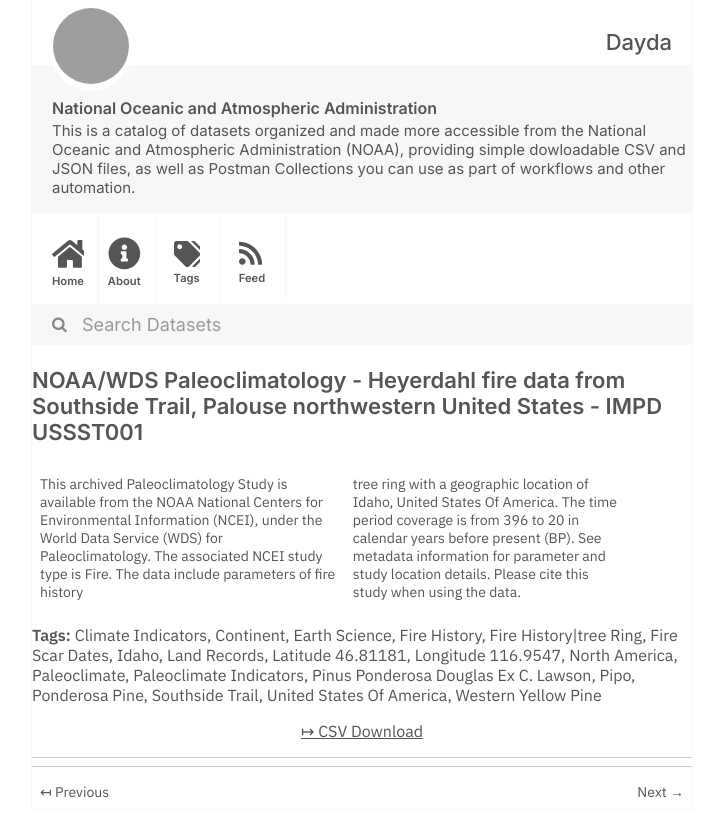
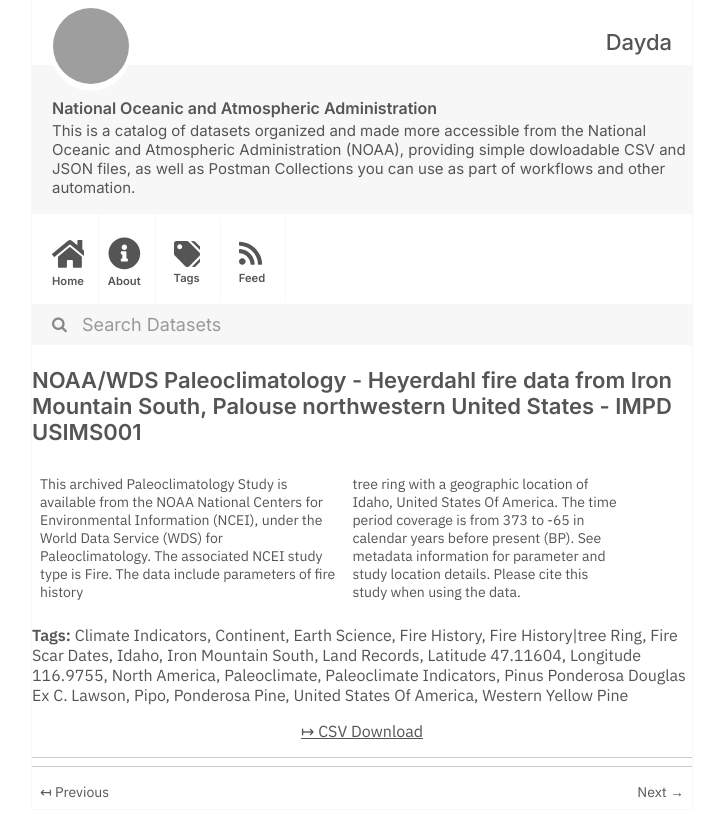
Before and after one commit to dayda-entities/national-oceanic-and-atmospheric-administration, a Jekyll site: the page built from _posts/2020-12-18-noaawds-paleoclimatology-heyer.md, in a window 1280 px wide, cut to the strip 0-837 px from the top of the page. Shown: the whole strip, without its empty margins (278-994 px from the left). Built offline with Jekyll 4.4.1, drawn with Linux system fonts in a browser that asks for light colours; grey boxes are pictures that could not be loaded.

Commit message:
Publish Data

```diff
--- a/_posts/2020-12-18-noaawds-paleoclimatology-heyer.md
+++ b/_posts/2020-12-18-noaawds-paleoclimatology-heyer.md
@@ -1,9 +1,9 @@
 ---
 title: >-
-  NOAA/WDS Paleoclimatology - Heyerdahl fire data from Southside Trail, Palouse
-  northwestern United States - IMPD USSST001
-created: '2020-12-18T23:00:16.343939'
-modified: '2020-12-18T23:00:16.343946'
+  NOAA/WDS Paleoclimatology - Heyerdahl fire data from Iron Mountain South,
+  Palouse northwestern United States - IMPD USIMS001
+created: '2020-12-18T22:59:46.640361'
+modified: '2020-12-18T22:59:46.640368'
 state: active
 type: dataset
 tags:
@@ -14,23 +14,23 @@ tags:
   - Fire History|tree Ring
   - Fire Scar Dates
   - Idaho
+  - Iron Mountain South
   - Land Records
-  - Latitude 46.81181
-  - Longitude  116.9547
+  - Latitude 47.11604
+  - Longitude  116.9755
   - North America
   - Paleoclimate
   - Paleoclimate Indicators
   - Pinus Ponderosa Douglas Ex C. Lawson
   - Pipo
   - Ponderosa Pine
-  - Southside Trail
   - United States Of America
   - Western Yellow Pine
 groups: []
 csv_url: >-
-  https://www.ncei.noaa.gov/pub/data/paleo/firehistory/firescar/northamerica/supplemental/ussst001-sst-tree-info.csv
+  https://www.ncei.noaa.gov/pub/data/paleo/firehistory/firescar/northamerica/supplemental/usims001-ims-tree-info.csv
 json_url: ''
 layout: post
 
 ---
-This archived Paleoclimatology Study is available from the NOAA National Centers for Environmental Information (NCEI), under the World Data Service (WDS) for Paleoclimatology. The associated NCEI study type is Fire. The data include parameters of fire history|tree ring with a geographic location of Idaho, United States Of America. The time period coverage is from 396 to 20 in calendar years before present (BP). See metadata information for parameter and study location details. Please cite this study when using the data.
+This archived Paleoclimatology Study is available from the NOAA National Centers for Environmental Information (NCEI), under the World Data Service (WDS) for Paleoclimatology. The associated NCEI study type is Fire. The data include parameters of fire history|tree ring with a geographic location of Idaho, United States Of America. The time period coverage is from 373 to -65 in calendar years before present (BP). See metadata information for parameter and study location details. Please cite this study when using the data.
```
